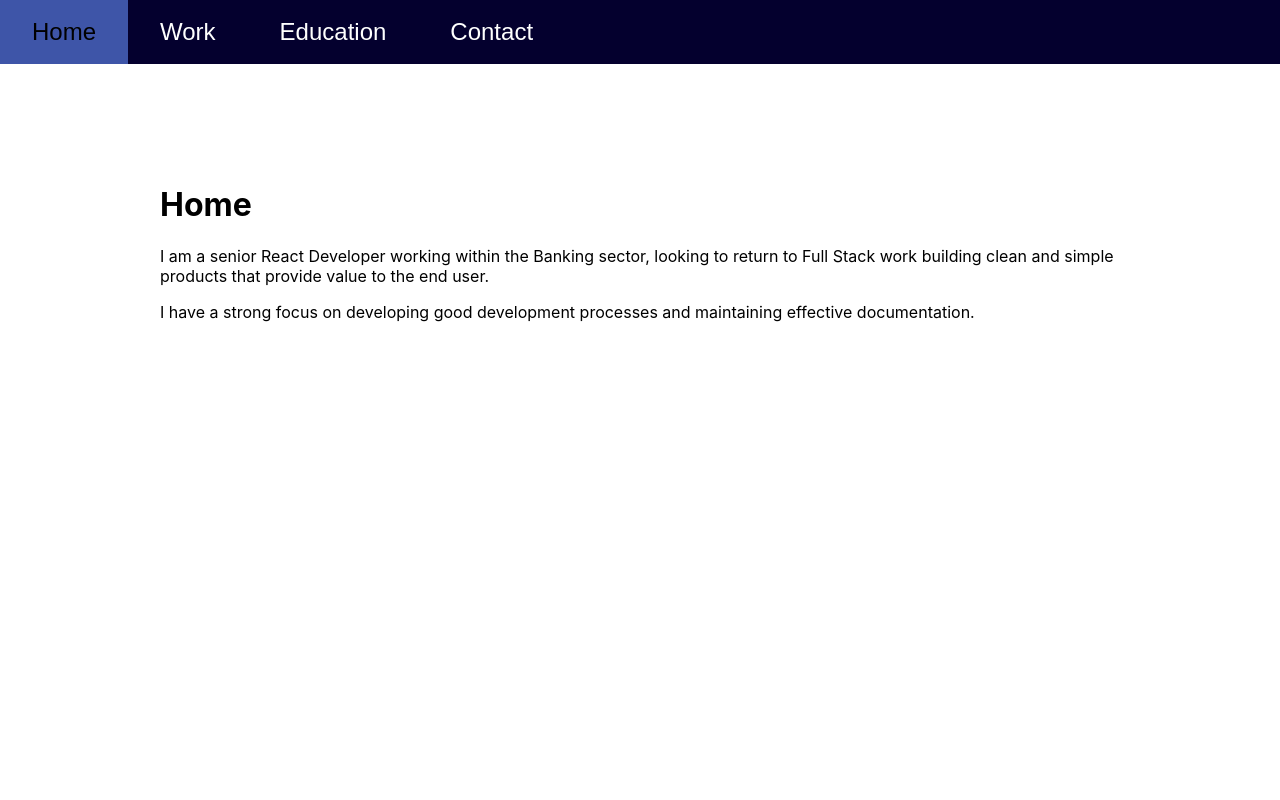
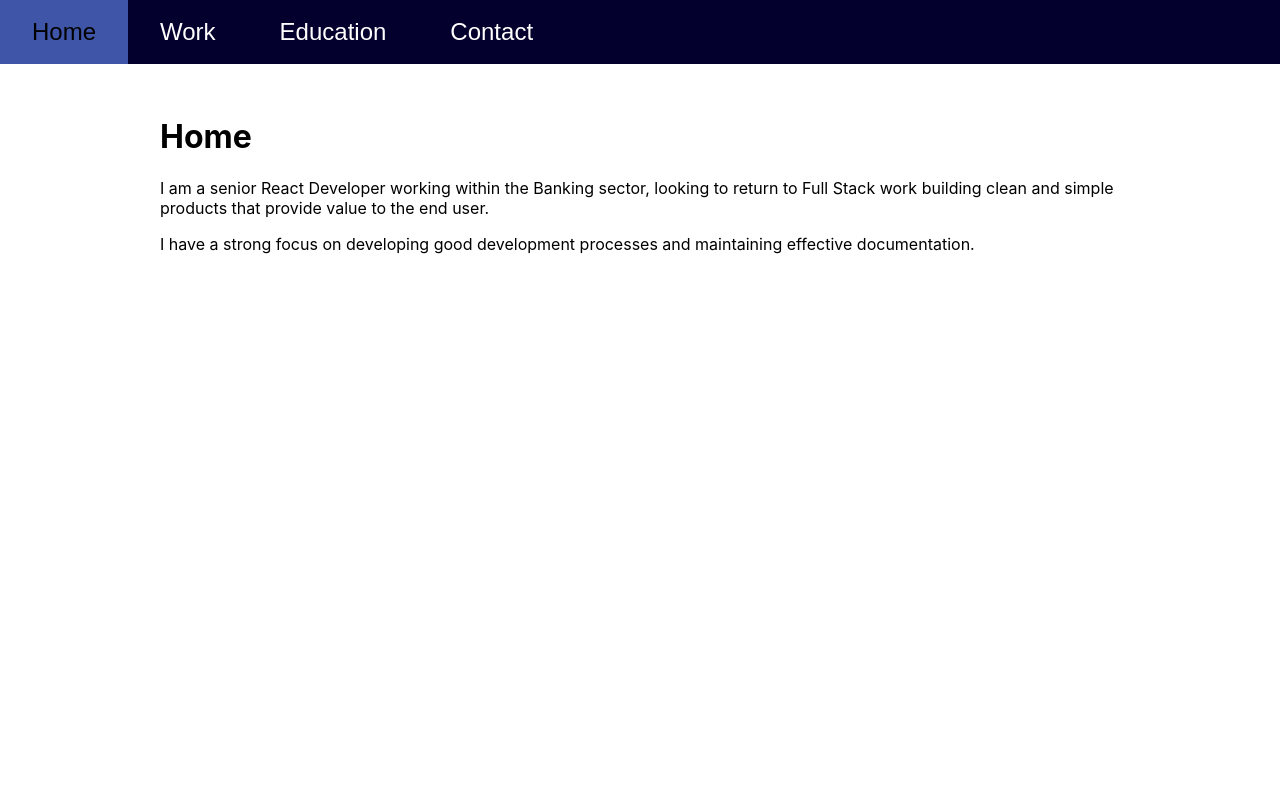
Before and after one commit to JoWilks25/Jo_Wilks_Practice_React_App, a React (Create React App) app: page /professional in a window 1280 px wide. Shown: the top 800 px of the page. Built offline with nearby package versions, Linux system fonts and the light colour scheme.

Commit message:
Re-align padding

```diff
--- a/src/routes/pro/HomePro.tsx
+++ b/src/routes/pro/HomePro.tsx
@@ -8,13 +8,12 @@ const PageWrapper = styled.div`
   margin-top: 4rem;
   display: flex;
   justify-content: center;
-  align-items: center;
 `
 
 const CenterCard = styled.div`
   width: 75%;
   height: 75%;
-  padding: 5rem;
+  padding: 2rem 5rem 0 5rem;
 `
 
 interface HomeProProps {
```
